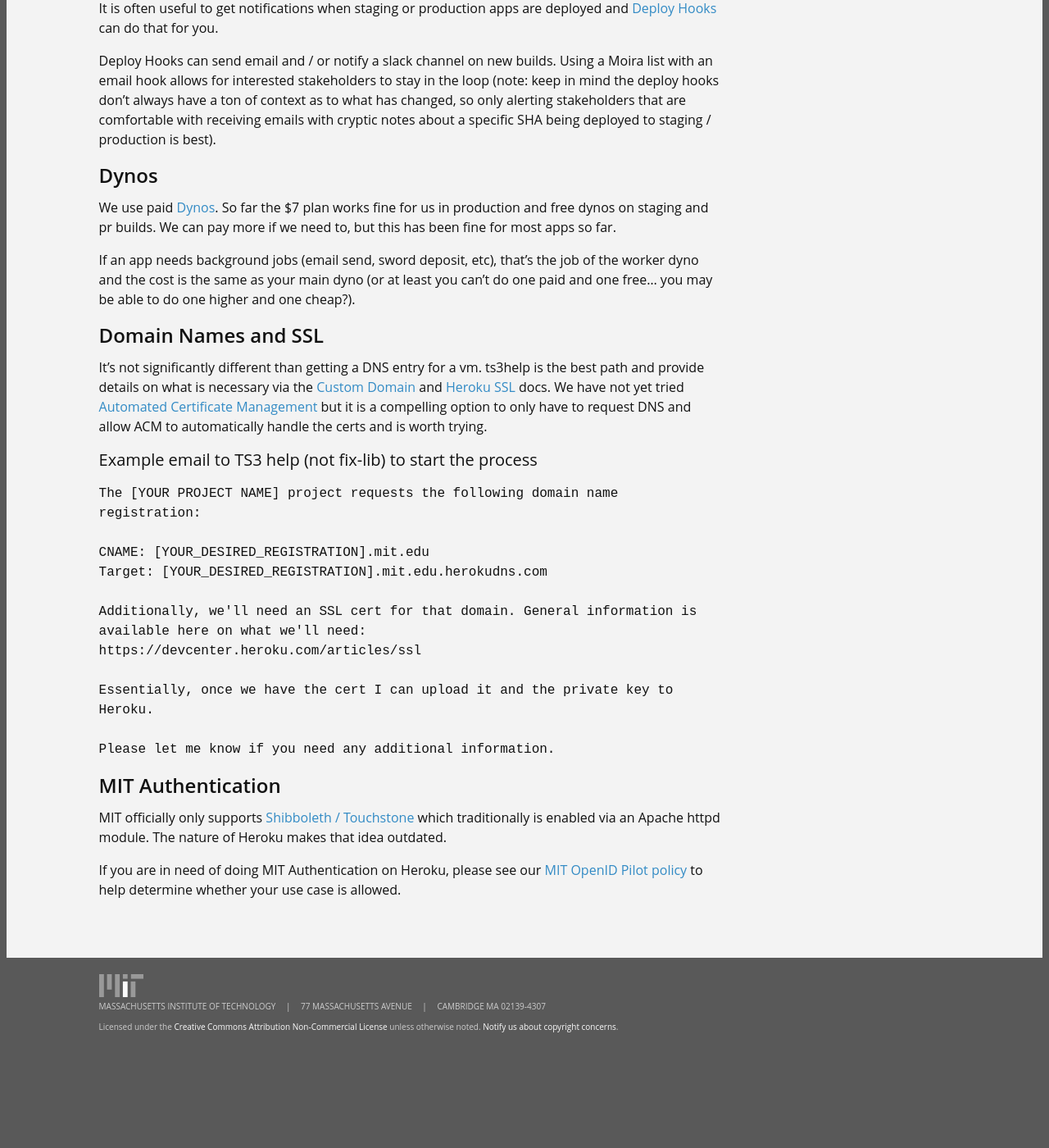
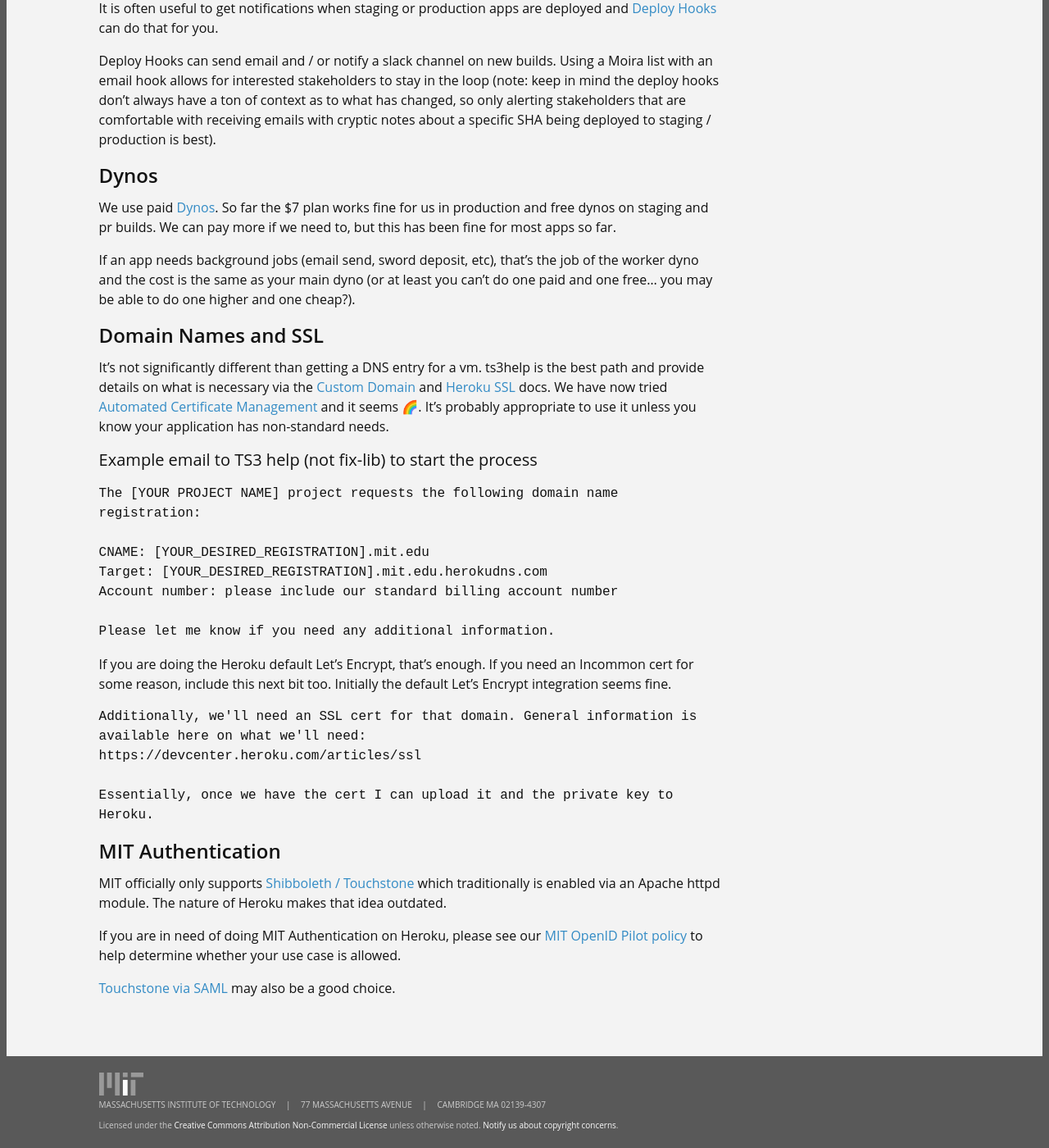
Before and after one commit to MITLibraries/guides, a Jekyll site: the page built from heroku.md, in a window 1280 px wide and 1400 px high, scrolled down 3059 px. Shown: the whole window at 82% size. Built offline with Jekyll 4.4.1, drawn with Linux system fonts in a browser that asks for light colours; emoji names are drawn with the system emoji font; our own code applies the rules of GitHub Pages for plain Markdown files; before the commit the page ends 4339 px from its top, so only the background shows below that; some of the changed text lies outside the part shown.

Commit message:
Update Heroku notes
- reflect ACM is fine unless the app is special
- add link to touchstone notes from heroku page
- add note to fixlib about including our standard billing account number

````diff
--- a/heroku.md
+++ b/heroku.md
@@ -210,10 +210,10 @@
 ts3help is the best path and provide details on what is necessary
 via the
 [Custom Domain](https://devcenter.heroku.com/articles/custom-domains) and [Heroku SSL](https://devcenter.heroku.com/articles/ssl) docs.
-We have not yet tried
+We have now tried
 [Automated Certificate Management](https://devcenter.heroku.com/articles/automated-certificate-management)
-but it is a compelling option to only have to request DNS and
-allow ACM to automatically handle the certs and is worth trying.
+and it seems :rainbow:. It's probably appropriate to use it unless you know
+your application has non-standard needs.
 
 ### Example email to TS3 help (not fix-lib) to start the process
 
@@ -223,15 +223,22 @@
 
 CNAME: [YOUR_DESIRED_REGISTRATION].mit.edu
 Target: [YOUR_DESIRED_REGISTRATION].mit.edu.herokudns.com
+Account number: please include our standard billing account number
 
+Please let me know if you need any additional information.
+```
+
+If you are doing the Heroku default Let's Encrypt, that's enough. If you need an
+Incommon cert for some reason, include this next bit too. Initially the default
+Let's Encrypt integration seems fine.
+
+```
 Additionally, we'll need an SSL cert for that domain. General information is
 available here on what we'll need:
 https://devcenter.heroku.com/articles/ssl
 
 Essentially, once we have the cert I can upload it and the private key to
 Heroku.
-
-Please let me know if you need any additional information.
 ```
 
 ## MIT Authentication
@@ -244,3 +251,5 @@
 If you are in need of doing MIT Authentication on Heroku, please
 see our [MIT OpenID Pilot policy](/oauth.md) to help determine
 whether your use case is allowed.
+
+[Touchstone via SAML](/touchstone_saml.md) may also be a good choice.
````
Also changed, not shown: touchstone_saml.md (+3 -1 lines).
